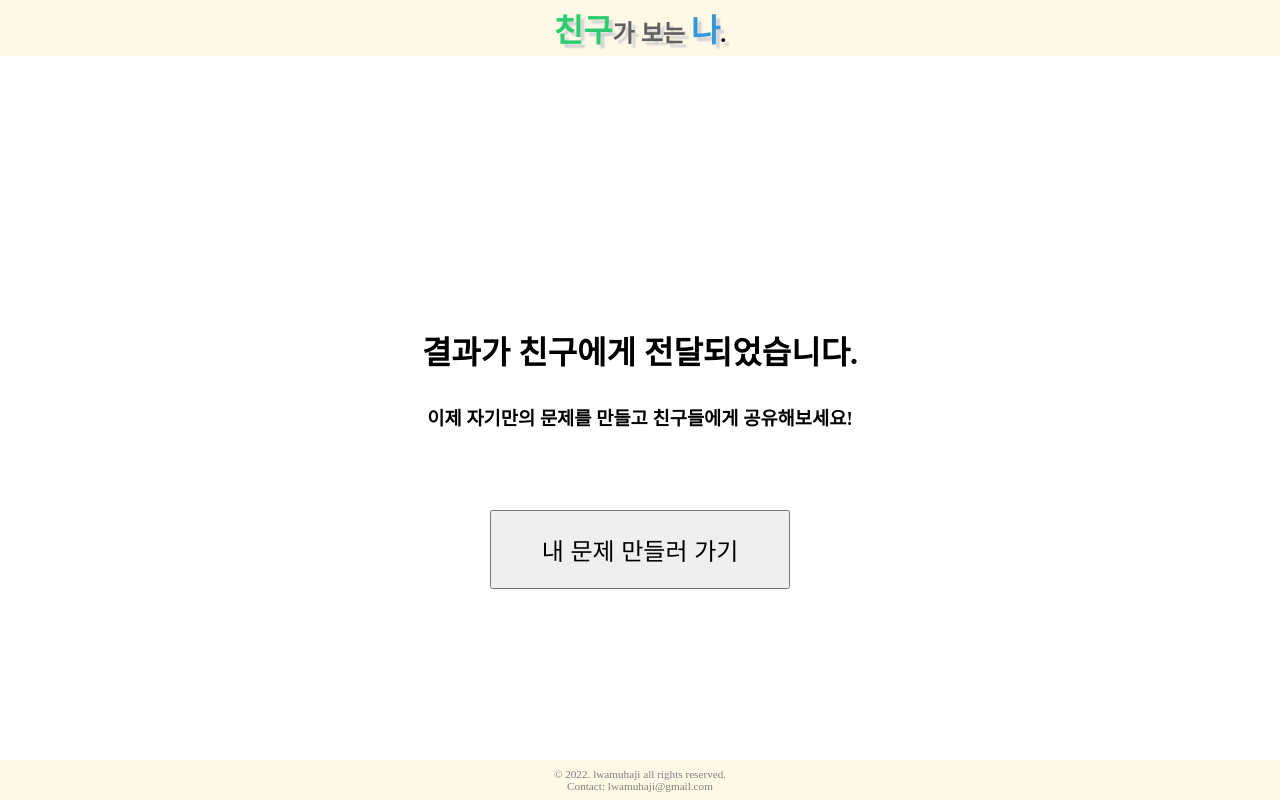
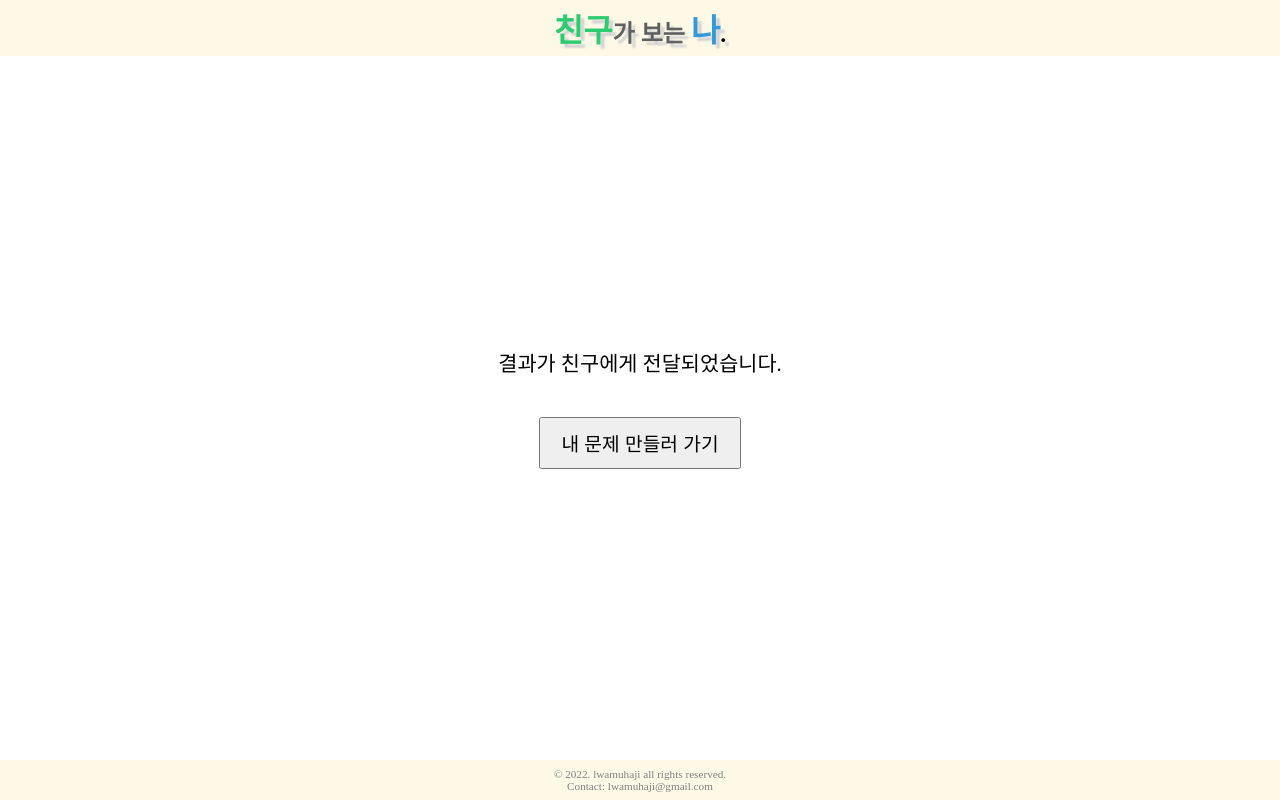
Before and after one commit to lwamuhaji/mbti-front, a React (Create React App) app: page /surveys/1/complete in a window 1280 px wide. Built offline with nearby package versions, Linux system fonts and the light colour scheme.

Commit message:
feat: completePage 수정

```diff
--- a/src/pages/CompletePage/index.tsx
+++ b/src/pages/CompletePage/index.tsx
@@ -6,13 +6,12 @@ function CompletePage() {
   const navigate = useNavigate();
 
   const onClickCreateSurveyButton = () => {
-    navigate('/surveys/create');
+    navigate('/');
   };
 
   return (
     <Wrapper>
-      <h1>결과가 친구에게 전달되었습니다.</h1>
-      <h3>이제 자기만의 문제를 만들고 친구들에게 공유해보세요!</h3>
+      <div>결과가 친구에게 전달되었습니다.</div>
       <button onClick={onClickCreateSurveyButton}>내 문제 만들러 가기</button>
     </Wrapper>
   );
--- a/src/pages/CompletePage/styles.tsx
+++ b/src/pages/CompletePage/styles.tsx
@@ -1,20 +1,17 @@
 import styled from 'styled-components';
 
 export const Wrapper = styled.div`
-  h1 {
-    text-align: center;
-    margin: 100px 0 30px 0;
-  }
+  text-align: center;
 
-  h3 {
-    text-align: center;
-    margin-bottom: 80px;
+  div {
+    font-size: 1.3rem;
+    margin-bottom: 40px;
   }
 
   button {
     display: block;
-    font-size: 1.5rem;
-    padding: 20px 50px;
+    font-size: 1.2rem;
+    padding: 10px 20px;
     margin: 0 auto;
   }
 `;
```
